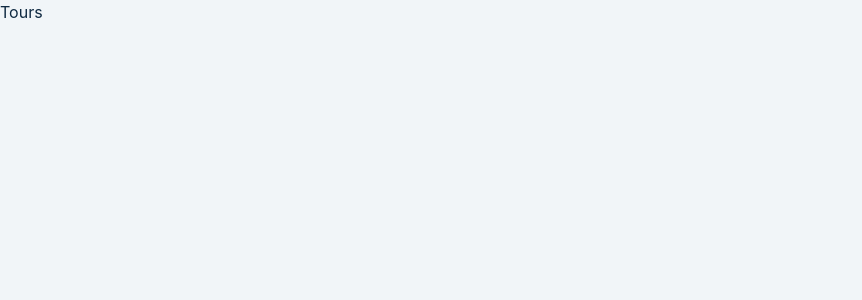
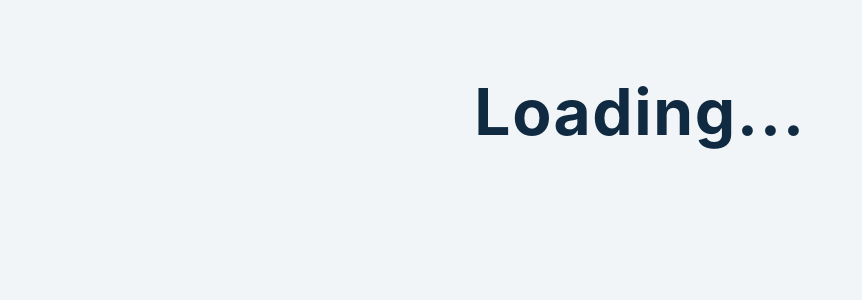
Before and after one commit to ZigaHajsen/tours, a React (Create React App) app: page / in a window 1280 px wide. Shown: the top 300 px of the page, without its empty margins (0-862 px from the left). Built offline with nearby package versions, Linux system fonts and the light colour scheme.

Commit message:
Added Loading component & styles

```diff
--- a/src/GlobalStyles.ts
+++ b/src/GlobalStyles.ts
@@ -160,10 +160,6 @@ main {
   margin: 5rem auto;
 }
 
-.loading {
-  text-align: center;
-}
-
 .title {
   text-align: center;
   margin-bottom: 4rem;
--- a/src/components/App/App.tsx
+++ b/src/components/App/App.tsx
@@ -1,7 +1,20 @@
-import React from 'react';
+import React, { useState } from 'react';
+import { Loading } from '../../components';
 
-function App() {
-  return <div>Tours</div>;
-}
+const url = 'https://course-api.com/react-tours-project';
+
+const App: React.FC = () => {
+  const [loading, setLoading] = useState<boolean>(true);
+  const [tours, setTours] = useState([]);
+
+  if (loading) {
+    return (
+      <main>
+        <Loading />
+      </main>
+    );
+  }
+  return <h2>tours project setup</h2>;
+};
 
 export default App;
--- /dev/null
+++ b/src/components/Loading/Loading.tsx
@@ -0,0 +1,12 @@
+import React from 'react';
+import { Container, Text } from './styles/LoadingStyle';
+
+const Loading = () => {
+  return (
+    <Container>
+      <Text>loading...</Text>
+    </Container>
+  );
+};
+
+export default Loading;
--- /dev/null
+++ b/src/components/Loading/styles/LoadingStyle.ts
@@ -0,0 +1,7 @@
+import styled from 'styled-components';
+
+export const Container = styled.div`
+  text-align: center;
+`;
+
+export const Text = styled.h1``;
--- a/src/components/index.ts
+++ b/src/components/index.ts
@@ -1 +1,2 @@
 export { default as App } from './App/App';
+export { default as Loading } from './Loading/Loading';
```
